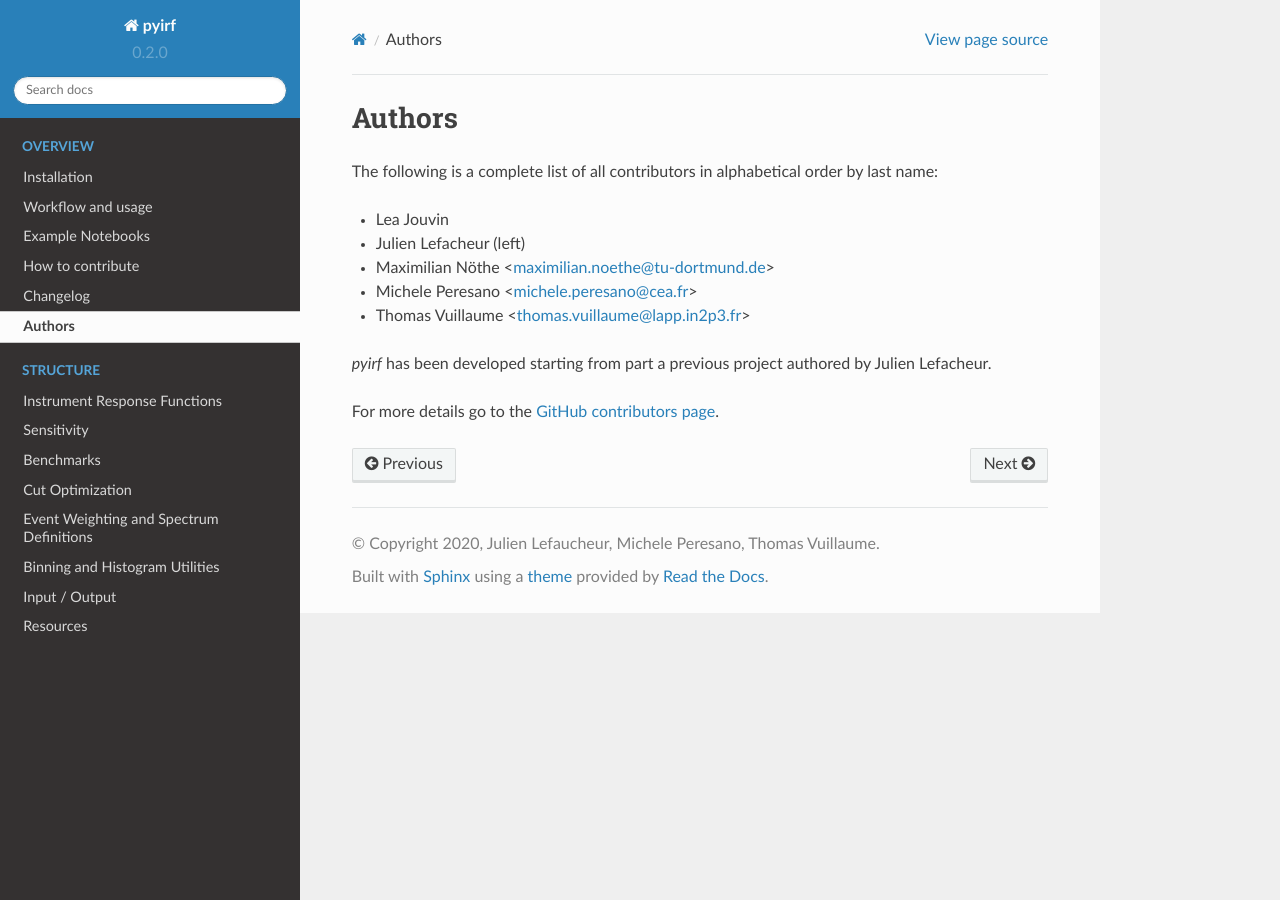
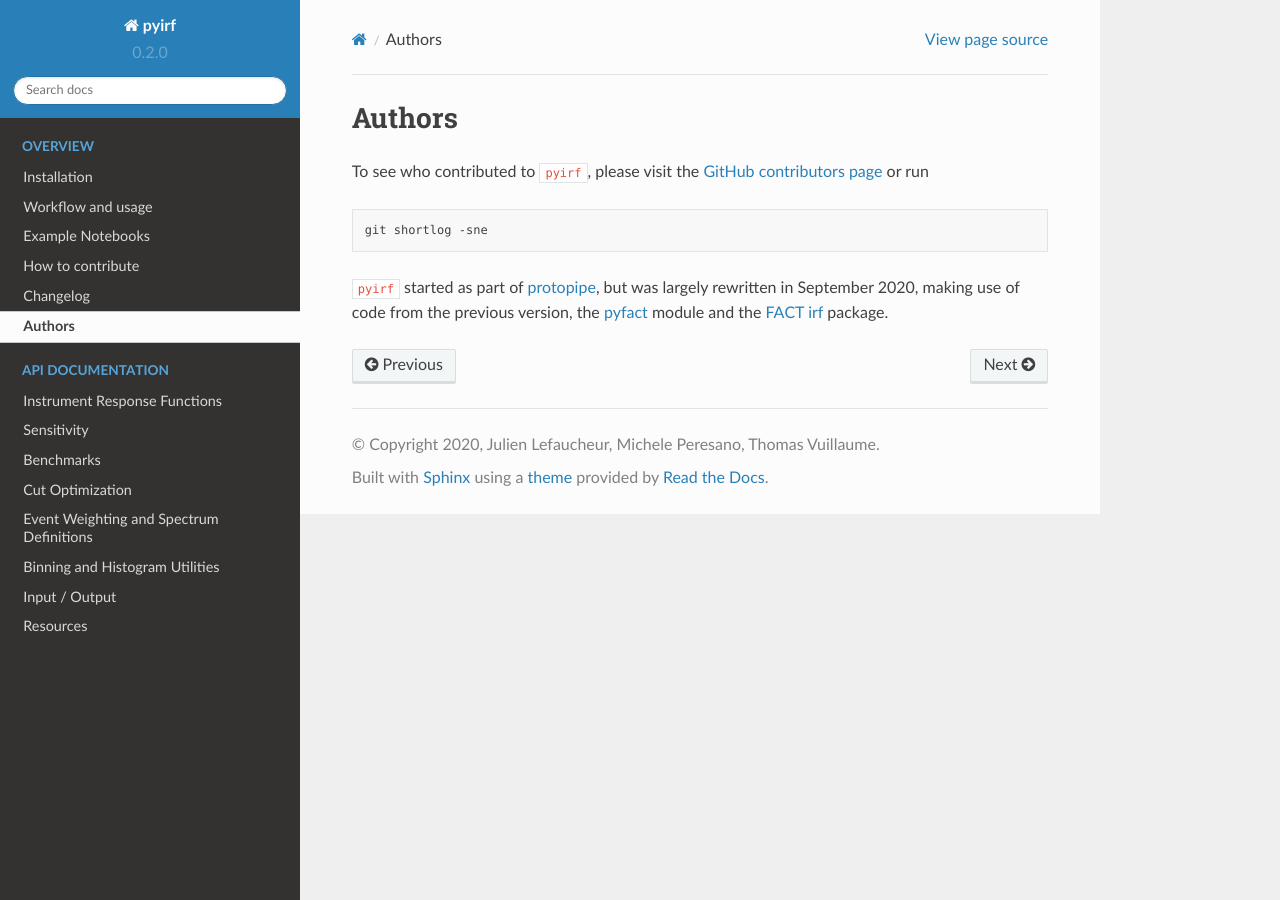
Before and after one commit to cta-observatory/pyirf, a Sphinx documentation site: the page built from docs/AUTHORS.rst, in a window 1280 px wide. Built offline with Sphinx 7.4.7 and the Read the Docs theme 2.0.0, drawn with Linux system fonts in a browser that asks for light colours.

Commit message:
Start updating the docs

```diff
--- a/docs/AUTHORS.rst
+++ b/docs/AUTHORS.rst
@@ -3,14 +3,16 @@
 Authors
 =======
 
-The following is a complete list of all contributors in alphabetical order by last name:
+To see who contributed to ``pyirf``, please visit the
+`GitHub contributors page <https://github.com/cta-observatory/pyirf/graphs/contributors>`__
+or run
 
-- Lea Jouvin
-- Julien Lefacheur (left)
-- Maximilian Nöthe <maximilian.noethe@tu-dortmund.de>
-- Michele Peresano <michele.peresano@cea.fr>
-- Thomas Vuillaume <thomas.vuillaume@lapp.in2p3.fr>
+.. code-block:: bash
 
-*pyirf* has been developed starting from part a previous project authored by Julien Lefacheur.
+    git shortlog -sne
 
-For more details go to the `GitHub contributors page <https://github.com/cta-observatory/pyirf/graphs/contributors>`__.
+
+``pyirf`` started as part of `protopipe <https://github.com/cta-observatory/protopipe/>`__,
+but was largely rewritten in September 2020, making use of code from the
+previous version, the `pyfact <http://github.com/fact-project/pyfact>`__ module and the
+`FACT irf <http://github.com/fact-project/irf>`__ package.
--- a/docs/index.rst
+++ b/docs/index.rst
@@ -44,13 +44,13 @@ which this documentation is linked.
   install/index
   usage/index
   notebooks/index
-  contribute/index
+  contribute
   changelog
   AUTHORS
 
-.. _pyirf_structure:
+.. _pyirf_api_docs:
 .. toctree::
-  :caption: Structure
+  :caption: API Documentation
   :maxdepth: 1
 
   irf/index
```
Also changed, not shown: docs/changelog.rst (+9 -11 lines), docs/contribute.rst (added, +63 -0 lines), docs/contribute/index.rst (deleted, +0 -60 lines), docs/contribute/repo.rst (deleted, +0 -55 lines), docs/io/index.rst (+3 -20 lines), 2 other files.
